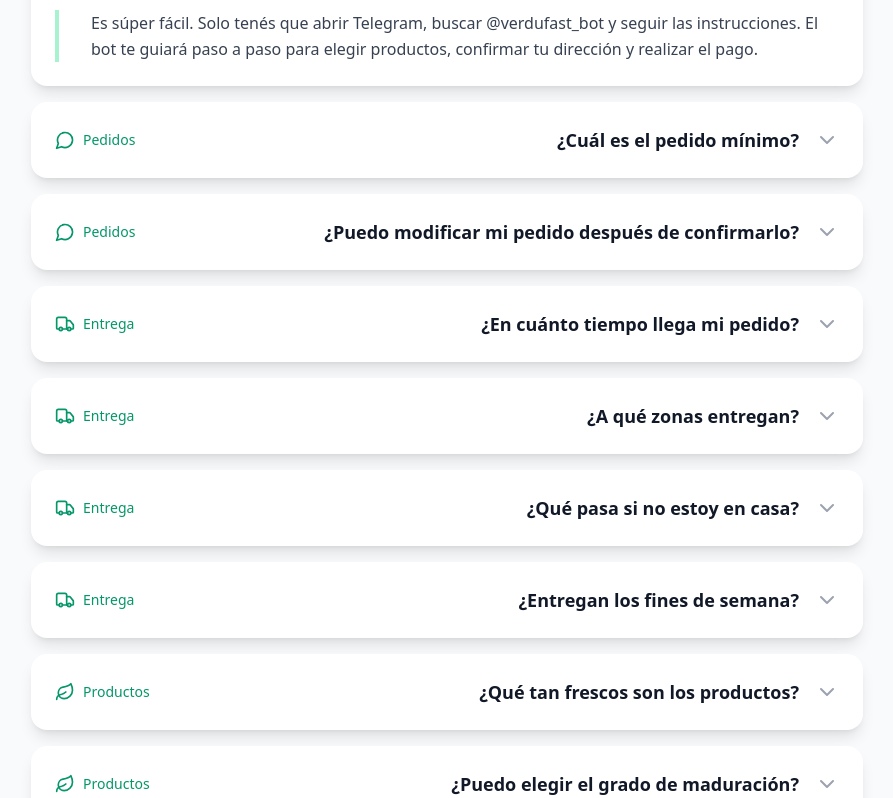
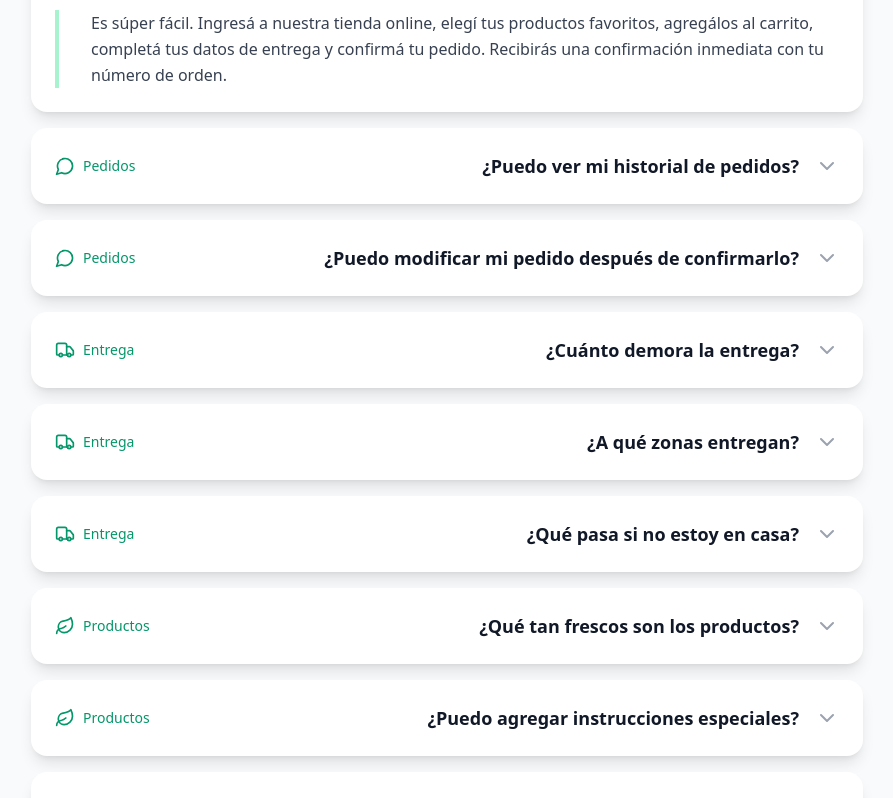
Before and after one commit to AxiomaAbsurdo/verdufast-landing, a React (Vite) app: page / in a window 1280 px wide. Shown: the part 3680-4478 px from the top of the page, without its empty margins (193-1086 px from the left). Built offline with nearby package versions, Linux system fonts and the light colour scheme.

Commit message:
fix: FAQ section

```diff
--- a/src/components/FAQ.tsx
+++ b/src/components/FAQ.tsx
@@ -12,15 +12,15 @@ const FAQ: React.FC = () => {
       questions: [
         {
           question: "¿Cómo hago un pedido?",
-          answer: "Es súper fácil. Solo tenés que abrir Telegram, buscar @verdufast_bot y seguir las instrucciones. El bot te guiará paso a paso para elegir productos, confirmar tu dirección y realizar el pago."
+          answer: "Es súper fácil. Ingresá a nuestra tienda online, elegí tus productos favoritos, agregálos al carrito, completá tus datos de entrega y confirmá tu pedido. Recibirás una confirmación inmediata con tu número de orden."
         },
         {
-          question: "¿Cuál es el pedido mínimo?",
-          answer: "No tenemos pedido mínimo. Podés pedir desde una sola fruta hasta hacer tu compra semanal completa. Sin embargo, en compras mayores a $800 el envío es gratis."
+          question: "¿Puedo ver mi historial de pedidos?",
+          answer: "Sí, al crear una cuenta podés acceder a tu historial de pedidos y repetir tus compras favoritas de manera más rápida."
         },
         {
           question: "¿Puedo modificar mi pedido después de confirmarlo?",
-          answer: "Sí, podés modificar tu pedido hasta 15 minutos después de confirmarlo. Contactanos por Telegram o llamá al 098 451 021 y te ayudamos con los cambios."
+          answer: "Contactanos lo antes posible después de confirmar tu pedido. Mientras no haya comenzado la preparación, podemos ayudarte con los cambios."
         }
       ]
     },
@@ -29,20 +29,16 @@ const FAQ: React.FC = () => {
       icon: <Truck className="w-5 h-5" />,
       questions: [
         {
-          question: "¿En cuánto tiempo llega mi pedido?",
-          answer: "Los pedidos llegan entre 30 y 90 minutos, dependiendo de tu ubicación y la disponibilidad de productos. Te enviamos actualizaciones en tiempo real del estado de tu pedido."
+          question: "¿Cuánto demora la entrega?",
+          answer: "El tiempo de entrega varía según la zona y disponibilidad. Te informamos el tiempo estimado al confirmar tu pedido y te mantenemos actualizado sobre el estado."
         },
         {
           question: "¿A qué zonas entregan?",
-          answer: "Entregamos en Montevideo, Canelones, Maldonado y Punta del Este. Estamos expandiendo constantemente nuestras zonas de cobertura. Consultá disponibilidad para tu zona específica."
+          answer: "Entregamos en diversas zonas de Uruguay. Al ingresar tu dirección de entrega, te confirmamos si llegamos a tu ubicación."
         },
         {
           question: "¿Qué pasa si no estoy en casa?",
-          answer: "Te contactamos antes de llegar. Si no estás, podemos coordinar una nueva hora de entrega el mismo día sin costo adicional, o entregar con algún vecino de confianza que designes."
-        },
-        {
-          question: "¿Entregan los fines de semana?",
-          answer: "Sí, entregamos de lunes a domingo de 8:00 AM a 8:00 PM. Los pedidos se pueden hacer hasta las 5:30 PM para entrega el mismo día."
+          answer: "Te contactamos antes de llegar. Si no estás, podemos coordinar una nueva hora de entrega o entregar con algún vecino de confianza que designes."
         }
       ]
     },
@@ -52,19 +48,15 @@ const FAQ: React.FC = () => {
       questions: [
         {
           question: "¿Qué tan frescos son los productos?",
-          answer: "Nuestros productos se seleccionan diariamente en el mercado central. Garantizamos máxima frescura o te devolvemos el dinero. Todos los productos tienen menos de 24 horas desde su cosecha o llegada al mercado."
+          answer: "Trabajamos directamente con productores locales para garantizar la máxima frescura. Los productos se seleccionan cuidadosamente para cada pedido."
         },
         {
-          question: "¿Puedo elegir el grado de maduración?",
-          answer: "¡Por supuesto! Podés especificar si querés frutas para consumir inmediato o para que maduren en casa. Nuestro equipo selecciona cuidadosamente según tus preferencias."
+          question: "¿Puedo agregar instrucciones especiales?",
+          answer: "¡Sí! Al completar tu pedido podés agregar notas de entrega con instrucciones especiales o preferencias sobre los productos."
         },
         {
           question: "¿Qué pasa si un producto no está disponible?",
-          answer: "Te contactamos inmediatamente para ofrecerte alternativas similares o eliminar el producto de tu pedido. Nunca sustituimos sin tu autorización."
-        },
-        {
-          question: "¿Tienen productos orgánicos?",
-          answer: "Sí, tenemos una selección de productos orgánicos certificados. Están claramente identificados en nuestro catálogo con precios especiales."
+          answer: "Te contactamos inmediatamente para ofrecerte alternativas similares o ajustar tu pedido. Nunca sustituimos productos sin tu autorización."
         }
       ]
     },
@@ -74,15 +66,15 @@ const FAQ: React.FC = () => {
       questions: [
         {
           question: "¿Qué métodos de pago aceptan?",
-          answer: "Aceptamos tarjetas de crédito y débito (Visa, Mastercard, American Express), Mercado Pago, transferencias bancarias y efectivo contra entrega. Todos sin recargo."
+          answer: "Aceptamos tarjetas de crédito y débito (Visa, Mastercard), transferencias bancarias y efectivo contra entrega."
         },
         {
           question: "¿Es seguro pagar online?",
-          answer: "Absolutamente. Usamos encriptación SSL de nivel bancario para proteger todos los datos. Nunca almacenamos información de tarjetas en nuestros servidores."
+          answer: "Absolutamente. Usamos encriptación SSL para proteger todos los datos de tu transacción de forma segura."
         },
         {
           question: "¿Puedo pagar en efectivo?",
-          answer: "Sí, podés pagar en efectivo al momento de la entrega. Nuestros repartidores llevan cambio para importes hasta $2000."
+          answer: "Sí, podés elegir la opción 'Pago Contra Entrega' y pagar en efectivo al momento de recibir tu pedido. O realizar el pago con el POST de Debito que el delivery puede llevar cuando se haga la entrega de tu pedido."
         }
       ]
     }
```
